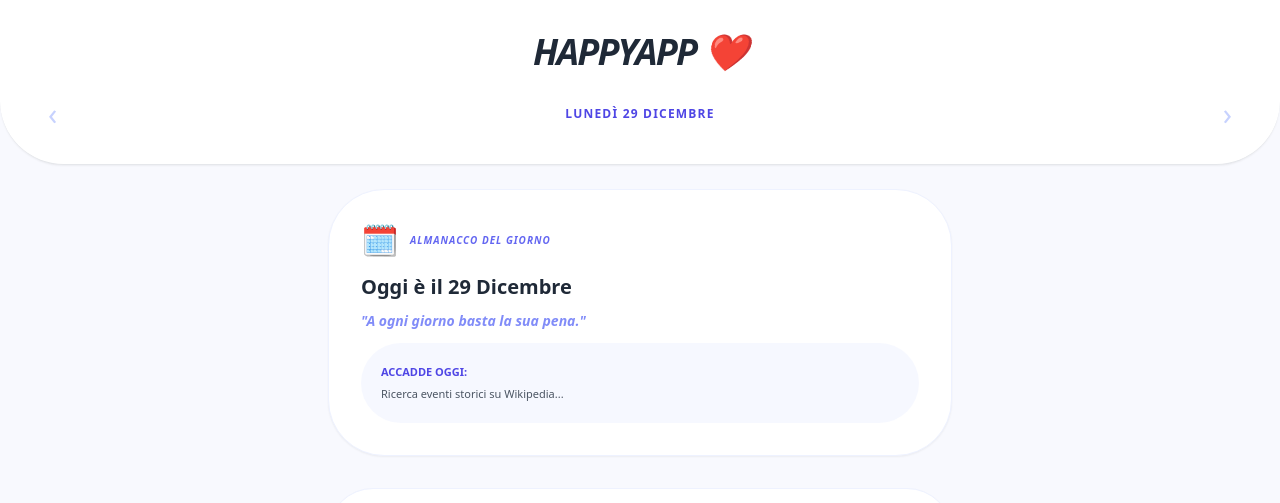
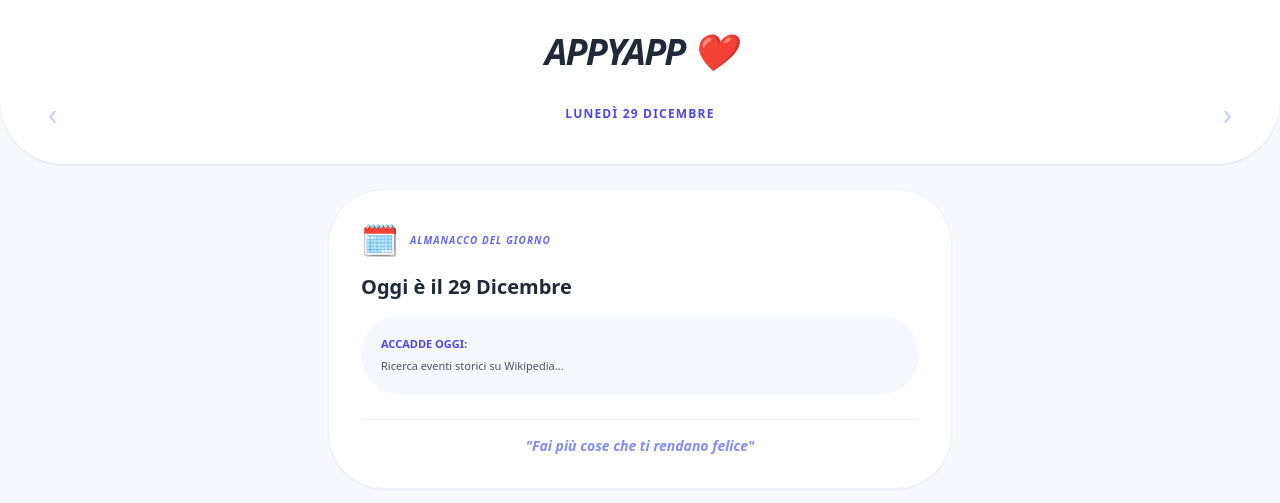
Before and after one commit to Fau-Caudullo/happyapp, a React (Vite) app: page / in a window 1280 px wide. Shown: the top 503 px of the page. Built offline with nearby package versions, Linux system fonts and the light colour scheme; no server answers; the database is empty.

Commit message:
Update App.jsx

```diff
--- a/src/App.jsx
+++ b/src/App.jsx
@@ -20,7 +20,6 @@ export default function App() {
   // Almanacco Dinamico
   const [almanacco, setAlmanacco] = useState({
     santo: "Caricamento...",
-    proverbio: "A ogni giorno basta la sua pena.",
     curiosita: "Ricerca eventi storici su Wikipedia..."
   });
 
@@ -44,14 +43,12 @@ export default function App() {
       const meseCap = meseString.charAt(0).toUpperCase() + meseString.slice(1);
 
       try {
-        // Fetch Wikipedia combinato (Eventi + Festività/Santi)
         const url = `https://it.wikipedia.org/api/rest_v1/feed/onthisday/all/${mese}/${giorno}`;
         const response = await fetch(url);
         const data = await response.json();
 
         setAlmanacco({
           santo: data.holidays?.[0]?.text.replace(/\[\[|\]\]/g, '') || `Oggi è il ${giorno} ${meseCap}`,
-          proverbio: "Chi ben comincia è a metà dell'opera.",
           curiosita: data.events?.[0]?.text || "Scopri la storia di oggi."
         });
       } catch (e) {
@@ -77,7 +74,8 @@ export default function App() {
   return (
     <div className="bg-[#F8F9FE] min-h-screen pb-32 font-sans text-gray-800">
       <header className="p-8 bg-white shadow-sm sticky top-0 z-40 rounded-b-[4rem] border-b text-center">
-        <h1 className="text-4xl font-black italic mb-6 uppercase tracking-tighter">HappyApp ❤️</h1>
+        {/* NOME APP AGGIORNATO */}
+        <h1 className="text-4xl font-black italic mb-6 uppercase tracking-tighter">AppyApp ❤️</h1>
         <div className="flex justify-between items-center px-4">
           <button onClick={() => {const d=new Date(selectedDate); d.setDate(d.getDate()-1); setSelectedDate(d.toISOString().split('T')[0]);}} className="text-3xl text-indigo-200">‹</button>
           <p className="text-xs font-black text-indigo-600 uppercase tracking-widest">{new Date(selectedDate).toLocaleDateString('it-IT', { weekday: 'long', day: 'numeric', month: 'long' })}</p>
@@ -135,18 +133,23 @@ export default function App() {
       <main className="p-6 space-y-8 max-w-2xl mx-auto">
         {activeTab === 'home' && (
           <div className="space-y-8 animate-in fade-in duration-500">
-            {/* 1. ALMANACCO */}
+            {/* 1. ALMANACCO CON FRASE MOTIVAZIONALE INTEGRATA */}
             <section className="bg-white p-8 rounded-[3.5rem] shadow-sm border border-indigo-50 text-left">
               <div className="flex items-center gap-3 mb-4">
                 <span className="text-3xl">🗓️</span>
                 <h2 className="text-[10px] font-black uppercase text-indigo-500 italic tracking-widest">Almanacco del Giorno</h2>
               </div>
               <h3 className="text-xl font-black text-gray-800 leading-tight">{almanacco.santo}</h3>
-              <p className="text-sm font-bold text-indigo-400 italic my-3">"{almanacco.proverbio}"</p>
-              <div className="p-5 bg-indigo-50/50 rounded-[2.5rem] text-[11px] leading-relaxed text-gray-600">
+
+              <div className="p-5 bg-indigo-50/50 rounded-[2.5rem] text-[11px] leading-relaxed text-gray-600 my-4">
                 <span className="font-black text-indigo-600 uppercase block mb-1">Accadde oggi:</span>
                 {almanacco.curiosita}
               </div>
+
+              {/* FRASE MOTIVAZIONALE DOPO SANTO ED EVENTO */}
+              <p className="text-sm font-black text-indigo-400 italic mt-6 text-center border-t border-indigo-50 pt-4">
+                "Fai più cose che ti rendano felice"
+              </p>
             </section>
 
             {/* 2. METEO & MOOD */}
@@ -207,13 +210,13 @@ export default function App() {
         )}
 
         {activeTab === 'agenda' && (
-          <div className="space-y-6">
+          <div className="space-y-6 text-left">
             <div className="flex bg-gray-200 p-1.5 rounded-[2.5rem]">
               <button onClick={() => setAgendaSubTab('impegni')} className={`flex-1 py-4 rounded-[2rem] font-black text-[10px] uppercase transition-all ${agendaSubTab === 'impegni' ? 'bg-white text-indigo-600 shadow-sm' : 'text-gray-400'}`}>📅 Impegni</button>
               <button onClick={() => setAgendaSubTab('diario')} className={`flex-1 py-4 rounded-[2rem] font-black text-[10px] uppercase transition-all ${agendaSubTab === 'diario' ? 'bg-white text-amber-600 shadow-sm' : 'text-gray-400'}`}>✍️ Diario</button>
             </div>
             {agendaSubTab === 'diario' ? (
-              <section className="bg-white p-8 rounded-[3.5rem] border border-amber-100 text-left">
+              <section className="bg-white p-8 rounded-[3.5rem] border border-amber-100">
                 <div className="flex gap-4 mb-6">
                   <label className="bg-amber-50 w-14 h-14 rounded-full flex items-center justify-center text-2xl cursor-pointer">🖼️ <input type="file" className="hidden" /></label>
                   <label className="bg-amber-50 w-14 h-14 rounded-full flex items-center justify-center text-2xl cursor-pointer">🎙️ <input type="file" className="hidden" /></label>
```
